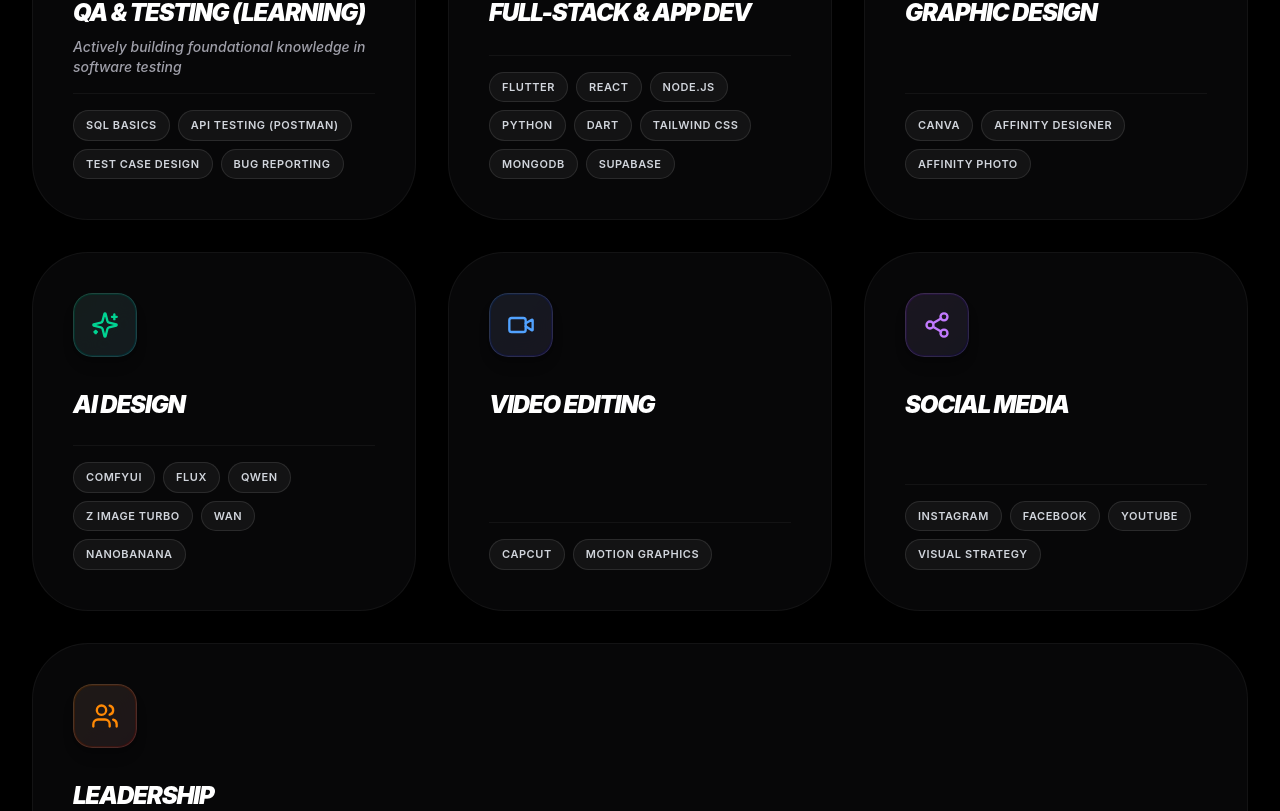
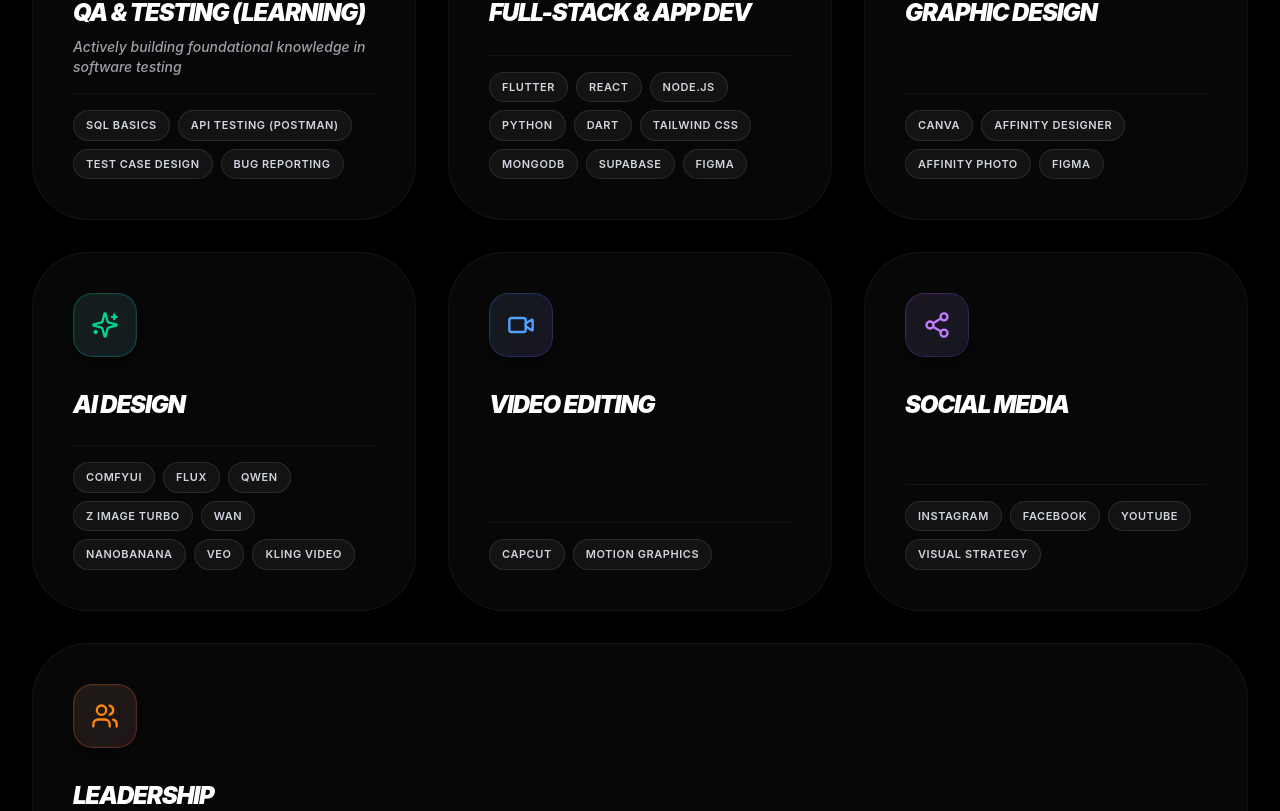
Before and after one commit to geeth-rp/portfolio-geeth, a React (Vite) app: page / in a window 1280 px wide. Shown: the part 2149-2960 px from the top of the page. Built offline with nearby package versions, Linux system fonts and the light colour scheme.

Commit message:
Update skills and contact links

```diff
--- a/App.jsx
+++ b/App.jsx
@@ -199,17 +199,17 @@ const Skills = () => {
     {
       title: 'Full-Stack & App Dev', icon: Code,
       gradient: 'from-zinc-400 to-zinc-600 dark:from-zinc-500 dark:to-zinc-800', color: 'text-zinc-700 dark:text-white',
-      tags: ['Flutter', 'React', 'Node.js', 'Python', 'Dart', 'Tailwind CSS', 'MongoDB', 'Supabase']
+      tags: ['Flutter', 'React', 'Node.js', 'Python', 'Dart', 'Tailwind CSS', 'MongoDB', 'Supabase', 'Figma']
     },
     {
       title: 'Graphic Design', icon: Palette,
       gradient: 'from-pink-500 to-rose-600', color: 'text-pink-600 dark:text-pink-400',
-      tags: ['Canva', 'Affinity Designer', 'Affinity Photo']
+      tags: ['Canva', 'Affinity Designer', 'Affinity Photo', 'Figma']
     },
     {
       title: 'AI Design', icon: Sparkles,
       gradient: 'from-emerald-400 to-cyan-500', color: 'text-emerald-600 dark:text-emerald-400',
-      tags: ['ComfyUI', 'Flux', 'Qwen', 'Z Image Turbo', 'Wan', 'NanoBanana']
+      tags: ['ComfyUI', 'Flux', 'Qwen', 'Z Image Turbo', 'Wan', 'NanoBanana', 'Veo', 'Kling Video']
     },
     {
       title: 'Video Editing', icon: Video,
@@ -542,11 +542,22 @@ const Contact = () => {
             </p>
             <div className="space-y-10">
               <div className="flex items-center gap-6 group cursor-pointer">
+                <a href="mailto:pelpolageeth@gmail.com" className="flex items-center gap-6">
                   <AppIcon icon={Mail} gradient="from-zinc-400 to-zinc-600 dark:from-zinc-700 dark:to-black" color="text-zinc-900 dark:text-white" />
                   <div>
                     <div className="text-[10px] uppercase tracking-widest text-zinc-600 dark:text-gray-400 font-black mb-1 italic">Direct Transmission</div>
                     <div className="text-xl text-zinc-900 dark:text-white font-bold group-hover:text-emerald-600 dark:group-hover:text-emerald-500 transition-colors">pelpolageeth@gmail.com</div>
                   </div>
+                </a>
+              </div>
+              <div className="flex items-center gap-6 group cursor-pointer">
+                <a href="tel:+94766938306" className="flex items-center gap-6">
+                  <AppIcon icon={Smartphone} gradient="from-teal-400 to-emerald-600 dark:from-teal-600 dark:to-emerald-800" color="text-teal-700 dark:text-white" />
+                  <div>
+                    <div className="text-[10px] uppercase tracking-widest text-zinc-600 dark:text-gray-400 font-black mb-1 italic">Phone Number</div>
+                    <div className="text-xl text-zinc-900 dark:text-white font-bold group-hover:text-emerald-600 dark:group-hover:text-emerald-500 transition-colors">+94 766 938 306</div>
+                  </div>
+                </a>
               </div>
               <div className="flex items-center gap-6 group cursor-pointer">
                 <a href="https://linkedin.com/in/Geeth-Rangika-Pelpola" target="_blank" rel="noopener noreferrer" className="flex items-center gap-6">
```
Lines whose indentation alone changed are shown as unchanged.
